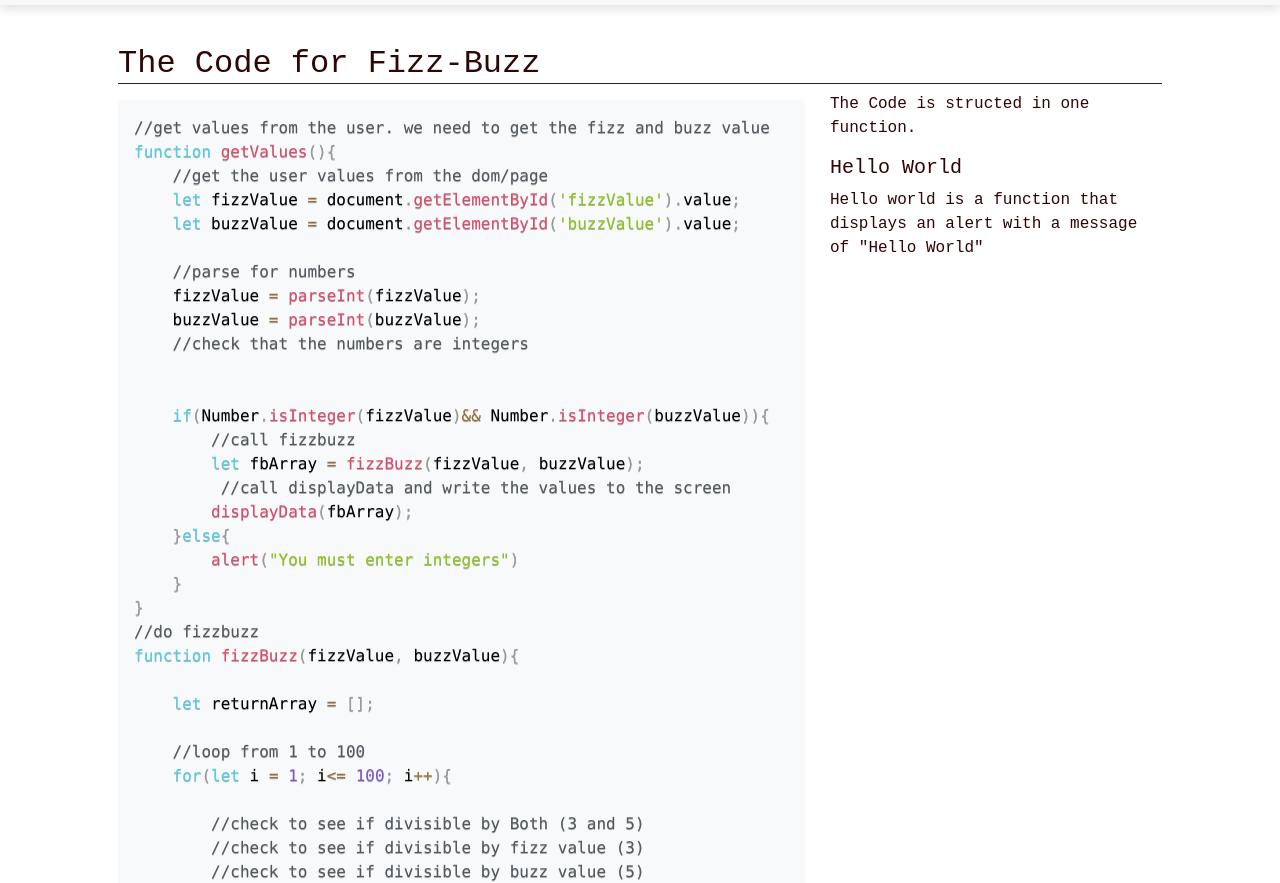
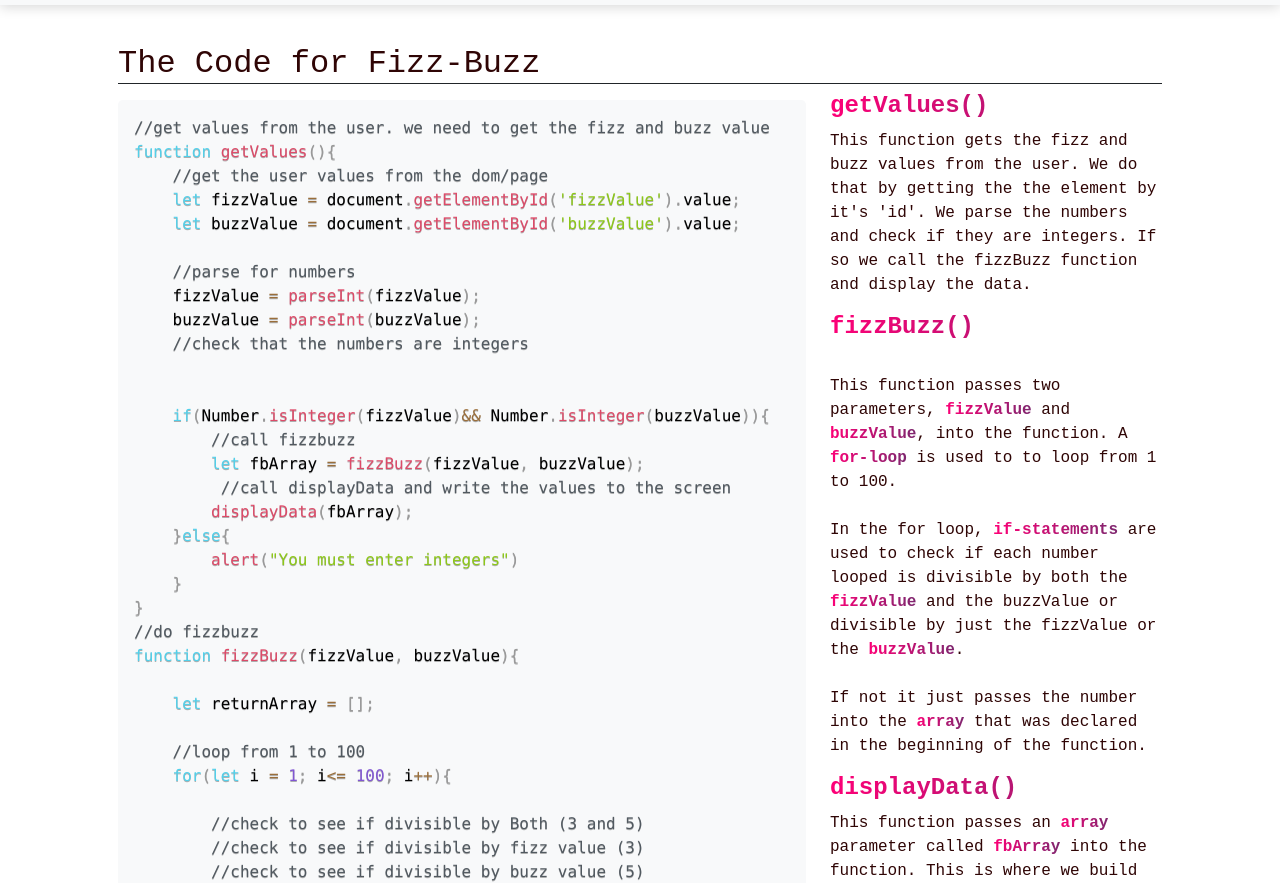
Before and after one commit to aoropeza31/fizzbuzz, a plain HTML site: page code.html in a window 1280 px wide. Shown: the part 51-934 px from the top of the page. Drawn offline with nearby package versions, Linux system fonts and the light colour scheme.

Commit message:
code.html updated
completed the code page

```diff
--- a/code.html
+++ b/code.html
@@ -39,7 +39,7 @@
                         <a class="nav-link active" href="code.html">The Code</a>
                     </li>
                     <li class="nav-item">
-                        <a class="nav-link" href="https://github.com/aoropeza31/Hundo" target="_blank">Git Repo</a>
+                        <a class="nav-link" href="https://github.com/aoropeza31/fizzbuzz" target="_blank">Git Repo</a>
                     </li>
                     <li class="nav-item">
                         <a class="nav-link" href="https://aide-portfolio.netlify.app/" target="_blank">About</a>
@@ -137,9 +137,12 @@
                     </pre>
                  </div>
                  <div class="col-lg-4">
-                    <p>The Code is structed in one function.</p>
-                    <h5>Hello World</h5>
-                    <p>Hello world is a function that displays an alert with a message of "Hello World"</p>
+                    <h4 class="text-gradient text-primary fw-bold">getValues()</h4>
+                    <p>This function gets the fizz and buzz values from the user. We do that by getting the the element by it's 'id'. We parse the numbers and check if they are integers. If so we call the fizzBuzz function and display the data.</p>
+                    <h4 class="text-gradient text-primary fw-bold">fizzBuzz()</h4>
+                    <br>This function passes two parameters, <span class="text-gradient text-primary fw-bold">fizzValue</span> and <span class="text-gradient text-primary fw-bold">buzzValue</span>, into the function. A <span class="text-gradient text-primary fw-bold">for-loop</span> is used to to loop from 1 to 100. </br></br> In the for loop, <span class="text-gradient text-primary fw-bold">if-statements</span> are used to check if each number looped is divisible by both the <span class="text-gradient text-primary fw-bold">fizzValue</span> and the buzzValue or divisible by just the fizzValue or the <span class="text-gradient text-primary fw-bold">buzzValue</span>.</br></br>If not it just passes the number into the <span class="text-gradient text-primary fw-bold">array</span> that was declared in the beginning of the function.</p>
+                    <h4 class="text-gradient text-primary fw-bold">displayData()</h4>
+                    <p>This function passes an <span class="text-gradient text-primary fw-bold">array</span> parameter called <span class="text-gradient text-primary fw-bold">fbArray</span> into the function. This is where we build the table to display the numbers. A <span class="text-gradient text-primary fw-bold">for-loop</span> is used as well to build the table.</p>
                  </div>
              </div>
         </div>
```
Also changed, not shown: app.html (+1 -1 lines), index.html (+1 -1 lines).
